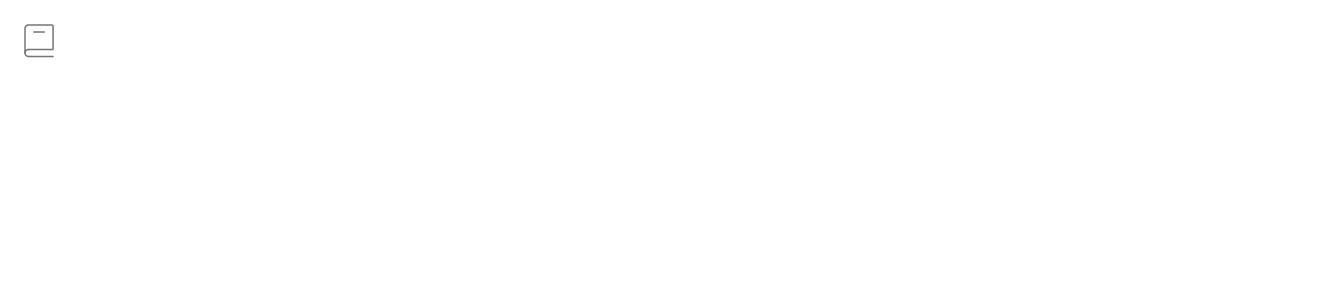
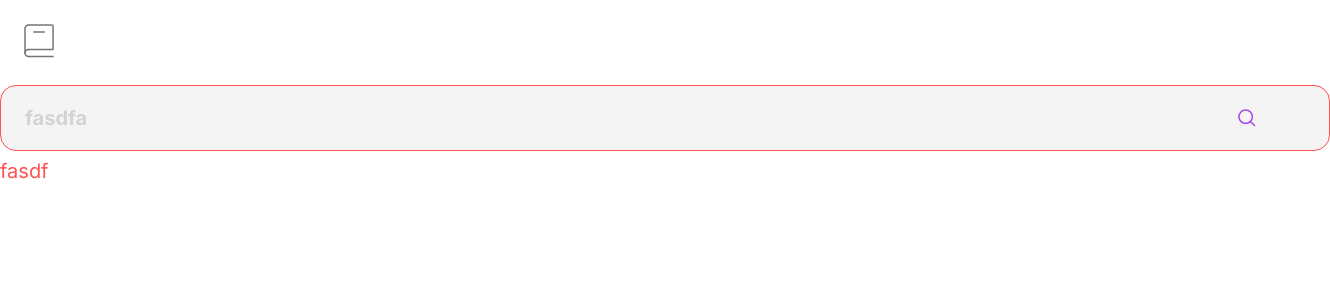
Before and after one commit to bartek9105/dictionary-app, a React (Create React App) app: page / in a window 1280 px wide. Shown: the top 300 px of the page, 1330 px wide, since content can reach past the window. Built offline with nearby package versions, Linux system fonts and the light colour scheme.

Commit message:
create input component

```diff
--- a/src/App.tsx
+++ b/src/App.tsx
@@ -1,7 +1,13 @@
+import { FormInput } from "./components/FormInput/FormInput";
 import { Navbar } from "./components/Navbar/Navbar";
 
 function App() {
-  return <Navbar />;
+  return (
+    <>
+      <Navbar />
+      <FormInput placeholder="fasdfa" isError errorMessage="fasdf" />
+    </>
+  );
 }
 
 export default App;
--- /dev/null
+++ b/src/components/FormInput/FormInput.module.scss
@@ -0,0 +1,13 @@
+@use "../../colors.scss" as *;
+
+.container {
+  display: grid;
+  row-gap: 8px;
+}
+
+.error {
+  font-weight: 400;
+  font-size: 20px;
+  line-height: 24px;
+  color: $color-red;
+}
--- /dev/null
+++ b/src/components/FormInput/FormInput.tsx
@@ -0,0 +1,21 @@
+import { InputHTMLAttributes } from "react";
+import { TextInput } from "../TextInput/TextInput";
+import styles from "./FormInput.module.scss";
+
+type FormInputProps = InputHTMLAttributes<HTMLInputElement> & {
+  errorMessage?: string;
+  isError?: boolean;
+};
+
+export const FormInput = ({
+  isError = false,
+  errorMessage,
+  ...props
+}: FormInputProps) => {
+  return (
+    <div className={styles.container}>
+      <TextInput isError={isError} {...props} />
+      {errorMessage && <p className={styles.error}>{errorMessage}</p>}
+    </div>
+  );
+};
--- /dev/null
+++ b/src/components/TextInput/TextInput.module.scss
@@ -0,0 +1,39 @@
+@use "../../colors.scss" as *;
+
+.container {
+  position: relative;
+}
+
+.textInput {
+  width: 100%;
+  background-color: $color-lighthouse;
+  border: 0;
+  border-radius: 16px;
+  padding: 20px 24px;
+  font-weight: 700;
+  font-size: 20px;
+  line-height: 24px;
+  color: $color-carbon-fiber;
+  border: 1px solid transparent;
+  outline: none;
+
+  &::placeholder {
+    opacity: 0.25;
+  }
+
+  &:focus,
+  :active {
+    border-color: $color-purple;
+  }
+
+  &.textInputError {
+    border-color: $color-red;
+  }
+}
+
+.searchIcon {
+  position: absolute;
+  top: 24px;
+  right: 24px;
+  color: $color-purple;
+}
--- /dev/null
+++ b/src/components/TextInput/TextInput.tsx
@@ -0,0 +1,23 @@
+import { InputHTMLAttributes } from "react";
+import styles from "./TextInput.module.scss";
+import { ReactComponent as SearchIcon } from "../../icons/search.svg";
+import cn from "classnames";
+
+type TextInputProps = InputHTMLAttributes<HTMLInputElement> & {
+  isError?: boolean;
+};
+
+export const TextInput = ({ isError = false, ...props }: TextInputProps) => {
+  return (
+    <div className={styles.container}>
+      <input
+        type="text"
+        {...props}
+        className={cn(styles.textInput, {
+          [styles.textInputError]: isError,
+        })}
+      />
+      <SearchIcon className={styles.searchIcon} />
+    </div>
+  );
+};
--- a/src/index.scss
+++ b/src/index.scss
@@ -3,3 +3,14 @@
 body {
   font-family: "Inter", sans-serif;
 }
+
+p,
+h1,
+h2,
+h3,
+h4,
+h5,
+h6 {
+  margin-block-start: 0;
+  margin-block-end: 0;
+}
```
Also changed, not shown: src/icons/search.svg (added).
